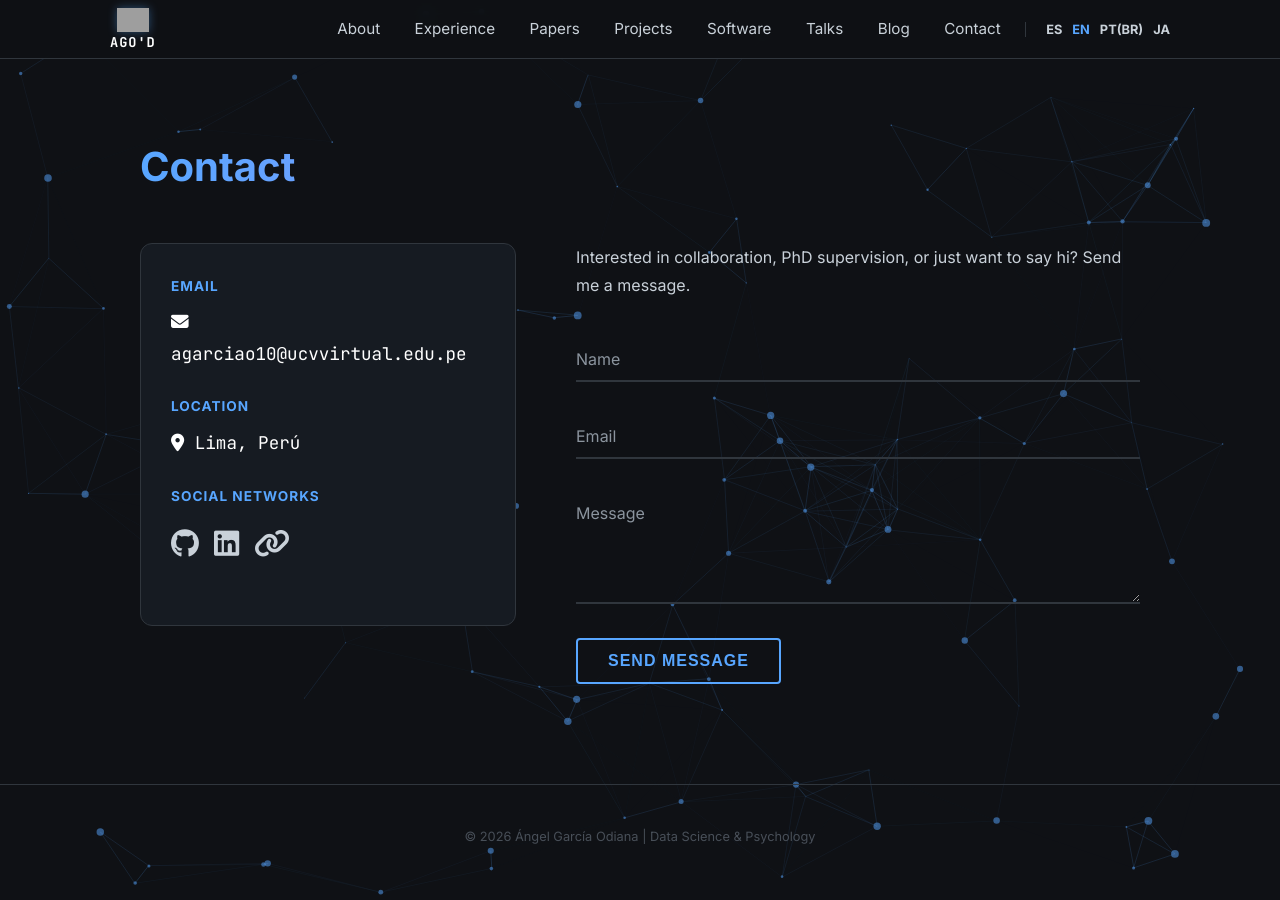
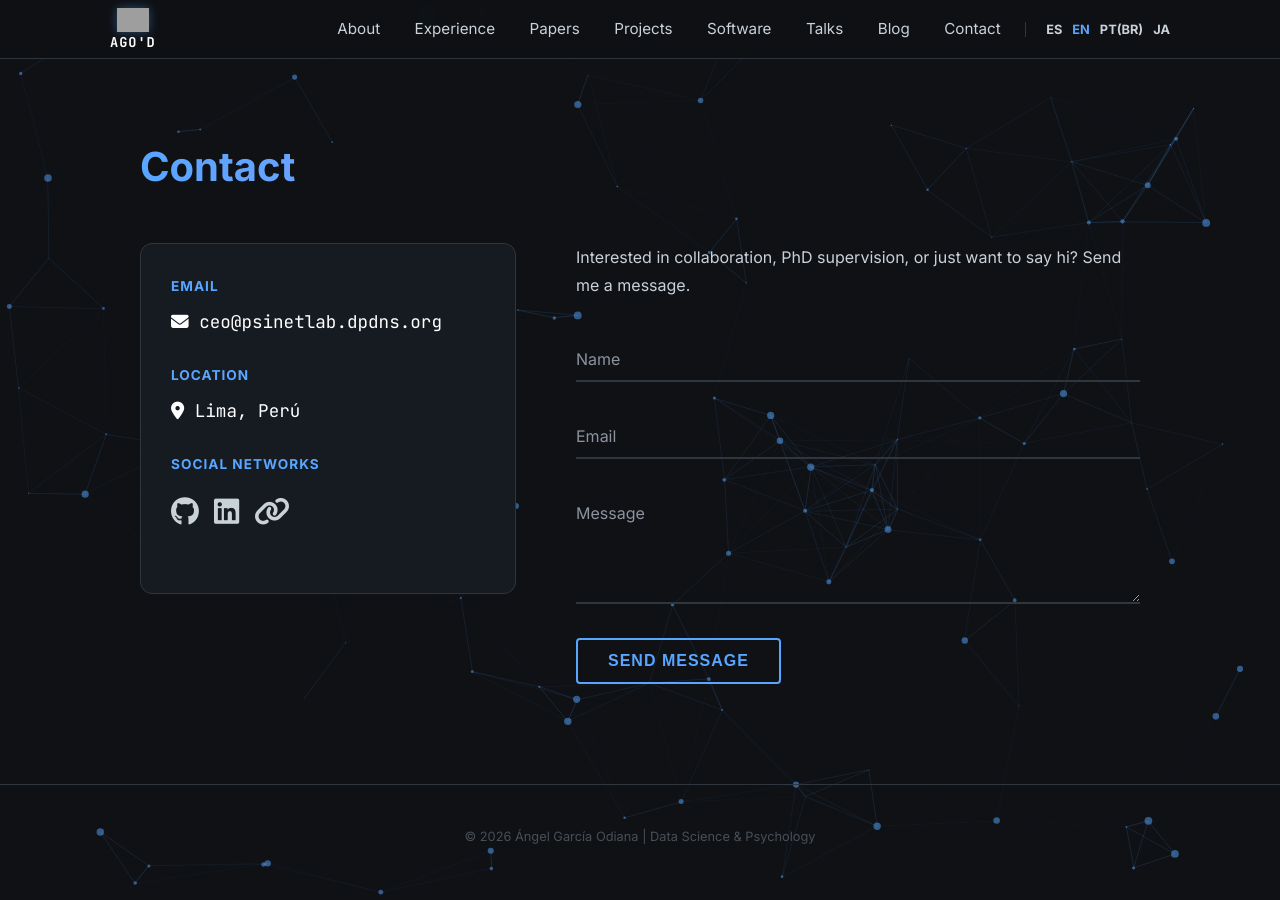
Before and after one commit to AngelGarciaODiana/AngelGarciaODiana.github.io, a Jekyll site: the page built from contact.md, in a window 1280 px wide. Built offline with Jekyll 4.4.1, drawn with Linux system fonts in a browser that asks for light colours; grey boxes are pictures that could not be loaded.

Commit message:
Update contact email
Co-authored-by: AngelGarciaODiana <79344751+AngelGarciaODiana@users.noreply.github.com>

```diff
--- a/contact.md
+++ b/contact.md
@@ -10,8 +10,8 @@ layout: default
         <div class="contact-info-card">
             <div class="contact-method">
                 <span class="contact-label" data-i18n="contact_email">Email</span>
-                <a href="mailto:angelous.035@gmail.com" class="contact-value">
-                    <i class="fas fa-envelope"></i> agarciao10@ucvvirtual.edu.pe
+                <a href="mailto:ceo@psinetlab.dpdns.org" class="contact-value">
+                    <i class="fas fa-envelope"></i> ceo@psinetlab.dpdns.org
                 </a>
             </div>
 
```
Also changed, not shown: index.md (+1 -1 lines), software.md (+1 -1 lines).
